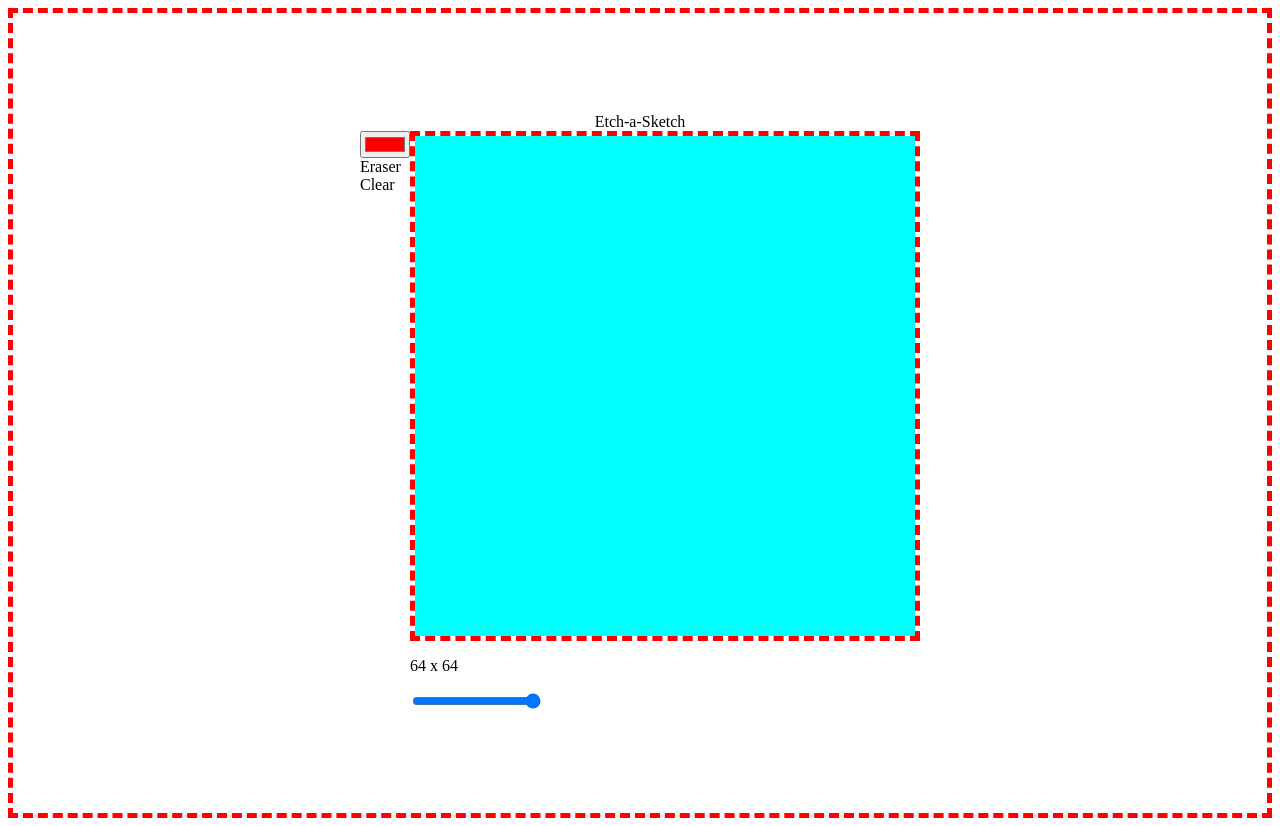
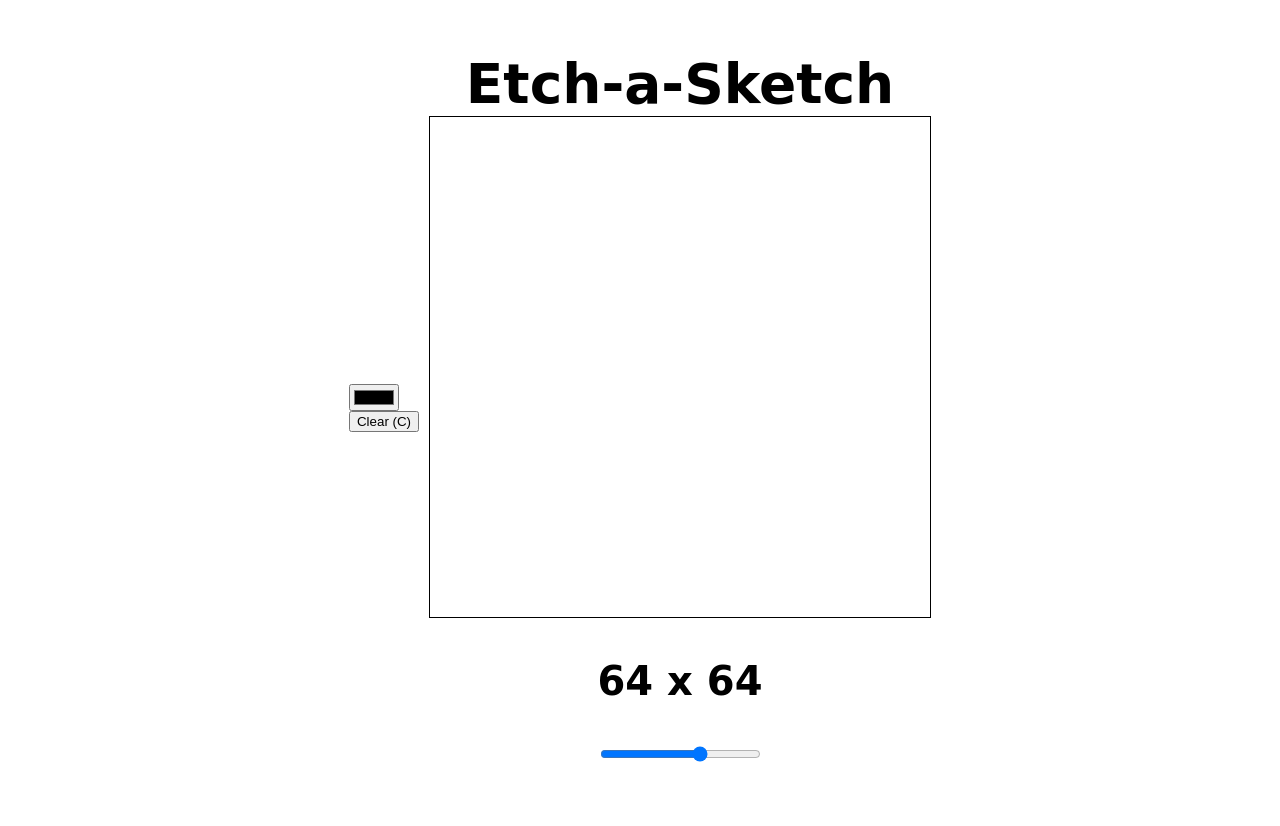
Before and after one commit to JeyLson0/etch-a-sketch, a plain HTML site: page index.html in a window 1280 px wide. Drawn offline with Linux system fonts and the light colour scheme; a web font is replaced by a local one.

Commit message:
Version 1.0.3 CSS update, clear feat
Updated CSS and add clear button which clears pixel colors.

```diff
--- a/index.html
+++ b/index.html
@@ -7,29 +7,36 @@
         <link rel="stylesheet" href="./style.css">
         <script src="./script.js" defer></script>
         <meta name="viewport" content="width=device-width, initial-scale=1.0">
+        <link rel="preconnect" href="https://fonts.googleapis.com">
+        <link rel="preconnect" href="https://fonts.gstatic.com" crossorigin>
+        <link href="https://fonts.googleapis.com/css2?family=Gloria+Hallelujah&family=Moirai+One&display=swap" rel="stylesheet">
     </head>
     <body>
-        <div id="header">
-            <div id="title">Etch-a-Sketch</div>
-        </div>
-        <div id="ui">
+        <div id="main_Page">
             <div id="controls">
-                <div id="color_wheel">
-                    <input type="color" id="color_Picker" name="color" value="#ff0000">
+                <div>
+                    <input type="color" id="color_Picker" name="color" value="#000000">
                 </div>
-                <div id="eraser">Eraser</div>
-                <div id="clear">Clear</div>
-            </div>
-            <div id="divs_container">
-                <div id="grid" class="borders">
+                <div>
+                    <!-- <input type="button" id="eraser" value="Eraser (E)"> -->
                 </div>
-                <div id="range_bar">
-                    <p id="range_value"></p>
-                    <input id="grid_slider" type="range" name="grid_range" value="64" min="1" max="64">
+                <div id="clear_shortcut">
+                    <input type="button" id="clear" value="Clear (C)">
                 </div>
             </div>
-        </div>
-        <div id="footer">
+            <div id="ui">
+                <div id="header">
+                    <div id="title" class="font">Etch-a-Sketch</div>
+                </div>
+                <div id="divs_container">
+                    <div id="grid" class="borders">
+                    </div>
+                    <div id="range_bar">
+                        <p id="range_value" ></p>
+                        <input id="grid_slider" type="range" name="grid_range" value="64" min="1" max="100">
+                    </div>
+                </div>
+            </div>
         </div>
 
     </body>
--- a/script.js
+++ b/script.js
@@ -18,7 +18,6 @@ function pixelFunction() {
         gridBox.appendChild(gridDivs);
     }
     pixelNum = gridBoxPix.length;
-    console.log(pixelNum)
     if (totalGridDivs != pixelNum) {
         let excessDivs = pixelNum - totalGridDivs;
         for(i=0; i<excessDivs; i++) {
@@ -26,17 +25,13 @@ function pixelFunction() {
         }
     }
     pixelNum = gridBoxPix.length;
-    console.log(pixelNum)
 
     //Mouse Event
     for (const pixels of gridBoxPix) {
 
         pixels.addEventListener('mousemove', (e) =>{
-           console.log('hover')
            pixels.style.backgroundColor = `${colorValue}`
         })
-
-
    }
 
 }
@@ -54,5 +49,21 @@ let colorPicker = document.querySelector('#color_Picker')
 let colorValue = colorPicker.value;
 colorPicker.addEventListener("input", (e)=> {
     colorValue = e.target.value;
-    console.log(e);
 })
+
+//Clear button
+
+let clearButton = document.querySelector('#clear')
+ clearButton.addEventListener('keydown', (e)=>{
+    for (const pixels of gridBoxPix) {
+        if (e.keycode = 67) {
+              pixels.style.backgroundColor = `#FFFFFF`
+               console.log(e)
+          }
+        }
+    }, useCapture = true)
+    clearButton.addEventListener('click', (e) => {
+        for (const pixels of gridBoxPix) {
+         pixels.style.backgroundColor = `#FFFFFF`
+       }
+    })
--- a/style.css
+++ b/style.css
@@ -1,5 +1,7 @@
 html {
     box-sizing: border-box;
+    font-family: 'Gloria Hallelujah', cursive;
+    font-family: 'Moirai One', cursive;
 }
 
 body {
@@ -7,16 +9,37 @@ body {
     flex-direction: column;
     justify-content: center;
     align-items: center;
-    border: 5px red dashed;
     min-height: 100vh;
+}
+
+#main_Page {
+    display: flex;
+    align-items: center;
+    gap: 10px;
 }
 
 #ui {
     display: flex;
+    flex-direction: column;
+    align-items: center;
+}
+
+#range_bar {
+    display: flex;
+    flex-direction: column;
+    font-size: 40px;
+    font-weight: bold;
+}
+
+#divs_container{
+    display: flex;
+    flex-direction: column;
+    justify-content: center;
+    align-items: center;
 }
 
 #grid {
-    border: 5px red dashed;
+    border: 1px solid black;
     height:500px;
     width: 500px;
     display: flex;
@@ -30,5 +53,10 @@ body {
 }
 
 .pixel{
-    background-color: aqua;
+    background-color: white;
 }
+
+.font {
+    font-weight: bold;
+    font-size: 55px;
+}
```
